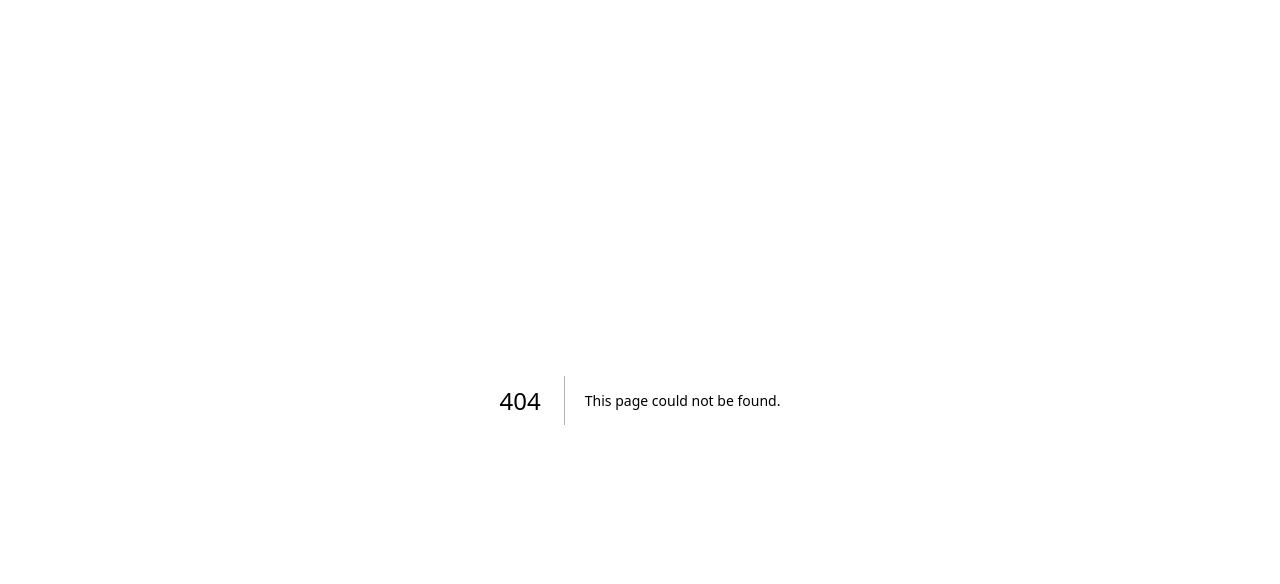
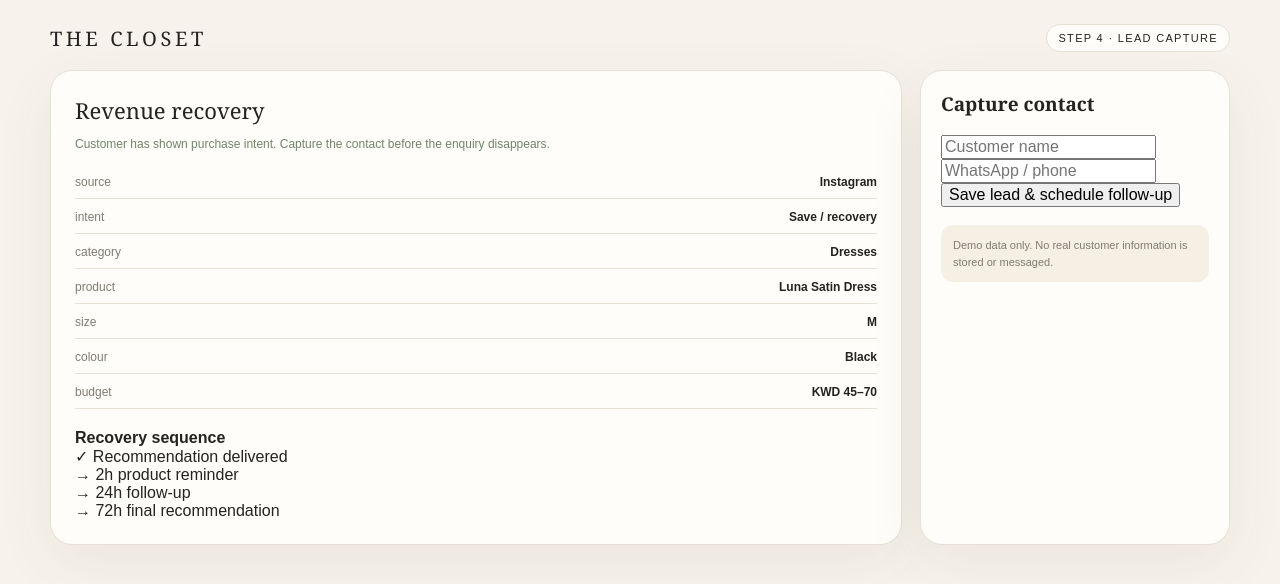
Before and after one commit to aondoakuranashima-tech/the-closet-whatsapp-demo, a Next.js app: page /step4 in a window 1280 px wide. Before the commit this address had no page. Shown: the top 584 px of the page. Built offline with nearby package versions, Linux system fonts and the light colour scheme.

Commit message:
Add Step 4 lead capture demo route

```diff
--- /dev/null
+++ b/app/step4/page.tsx
@@ -0,0 +1,13 @@
+'use client';
+
+import { useState } from 'react';
+
+const demo = { source: 'Instagram', intent: 'Save / recovery', category: 'Dresses', product: 'Luna Satin Dress', size: 'M', colour: 'Black', budget: 'KWD 45–70' };
+
+export default function Step4() {
+  const [name, setName] = useState('');
+  const [phone, setPhone] = useState('');
+  const [saved, setSaved] = useState(false);
+
+  return <main className="shell"><header className="header"><div className="brand">THE CLOSET</div><div className="demo">STEP 4 · LEAD CAPTURE</div></header><section className="layout"><div className="panel" style={{padding:24}}><div className="chat-title">Revenue recovery</div><p className="online">Customer has shown purchase intent. Capture the contact before the enquiry disappears.</p><div className="status" style={{marginTop:24}}>{Object.entries(demo).map(([k,v])=><div className="row" key={k}><span>{k}</span><span>{v}</span></div>)}</div><div className="followup" style={{marginTop:20}}><strong>Recovery sequence</strong><div>✓ Recommendation delivered</div><div>→ 2h product reminder</div><div>→ 24h follow-up</div><div>→ 72h final recommendation</div></div></div><aside className="panel side"><h3>Capture contact</h3><div className="capture"><input value={name} onChange={e=>setName(e.target.value)} placeholder="Customer name" /><input value={phone} onChange={e=>setPhone(e.target.value)} placeholder="WhatsApp / phone" /><button onClick={()=>{if(name.trim()&&phone.trim())setSaved(true)}}>Save lead & schedule follow-up</button></div>{saved&&<div className="followup"><strong>✓ Lead captured</strong><div>{name} · {phone}</div><div>2h → 24h → 72h recovery scheduled</div></div>}<div className="note">Demo data only. No real customer information is stored or messaged.</div></aside></section></main>;
+}
```
